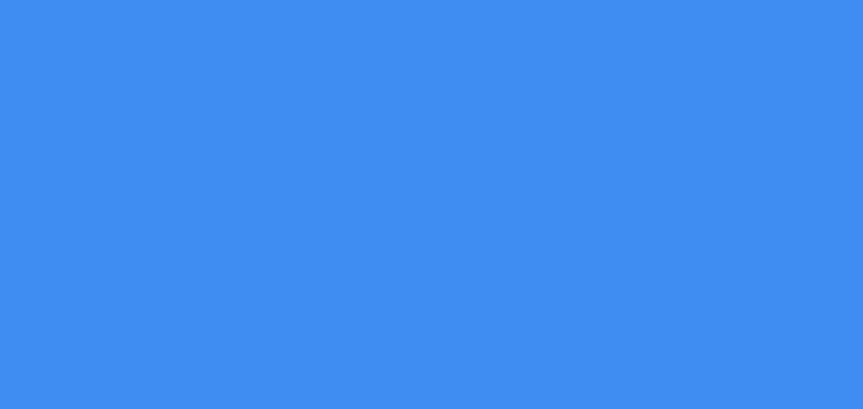
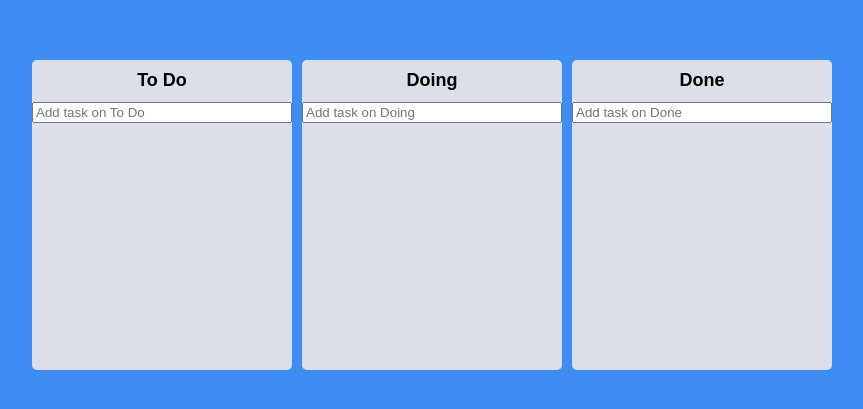
Before and after one commit to develop3357/trello-clone, a React (Create React App) app: page / in a window 1280 px wide. Shown: the part 185-594 px from the top of the page, without its empty margins (208-1071 px from the left). Built offline with nearby package versions, Linux system fonts and the light colour scheme.

Commit message:
Follow the lecture

```diff
--- a/package.json
+++ b/package.json
@@ -13,6 +13,7 @@
     "react": "^18.2.0",
     "react-beautiful-dnd": "^13.1.1",
     "react-dom": "^18.2.0",
+    "react-hook-form": "^7.40.0",
     "react-scripts": "5.0.1",
     "recoil": "^0.7.6",
     "styled-components": "^5.3.6",
--- a/src/App.tsx
+++ b/src/App.tsx
@@ -1,5 +1,68 @@
+import { DragDropContext, DropResult } from "react-beautiful-dnd";
+import { useRecoilState } from "recoil";
+import styled from "styled-components";
+import { toDoState } from "./atoms";
+import Board from "./components/Board";
+
+const Wrapper = styled.div`
+  display: flex;
+  width: 100vh;
+  margin: 0 auto;
+  justify-content: center;
+  align-items: center;
+  height: 100vh;
+`;
+
+const Boards = styled.div`
+  display: flex;
+  justify-content: center;
+  align-items: flex-start;
+  width: 100%;
+  gap: 10px;
+`;
+
 function App() {
-  return <div></div>;
+  const [toDos, setToDos] = useRecoilState(toDoState);
+  const onDragEnd = (info: DropResult) => {
+    console.log(info);
+    const { destination, source } = info;
+    if (!destination) return;
+    if (destination?.droppableId === source.droppableId) {
+      setToDos((allBoards) => {
+        const boardCopy = [...allBoards[source.droppableId]];
+        const [taskObj] = boardCopy.splice(source.index, 1);
+        boardCopy.splice(destination.index, 0, taskObj);
+        return {
+          ...allBoards,
+          [source.droppableId]: boardCopy,
+        };
+      });
+    }
+    if (destination?.droppableId !== source.droppableId) {
+      setToDos((allBoards) => {
+        const sourceBoard = [...allBoards[source.droppableId]];
+        const destinationBoard = [...allBoards[destination?.droppableId]];
+        const [taskObj] = sourceBoard.splice(source.index, 1);
+        destinationBoard.splice(destination.index, 0, taskObj);
+        return {
+          ...allBoards,
+          [source.droppableId]: sourceBoard,
+          [destination.droppableId]: destinationBoard,
+        };
+      });
+    }
+  };
+  return (
+    <DragDropContext onDragEnd={onDragEnd}>
+      <Wrapper>
+        <Boards>
+          {Object.keys(toDos).map((boardId) => (
+            <Board boardId={boardId} key={boardId} toDos={toDos[boardId]} />
+          ))}
+        </Boards>
+      </Wrapper>
+    </DragDropContext>
+  );
 }
 
 export default App;
--- /dev/null
+++ b/src/atoms.ts
@@ -0,0 +1,15 @@
+import { atom } from "recoil";
+
+export interface ITodo {
+  id: number;
+  text: string;
+}
+
+interface ITodoState {
+  [key: string]: ITodo[];
+}
+
+export const toDoState = atom<ITodoState>({
+  key: "toDo",
+  default: { "To Do": [], Doing: [], Done: [] },
+});
--- a/src/atoms.tsx
+++ /dev/null
@@ -1,6 +0,0 @@
-import { atom } from "recoil";
-
-export const toDoState = atom({
-  key: "toDo",
-  default: ["a", "b", "c", "d", "e", "f"],
-});
--- /dev/null
+++ b/src/components/Board.tsx
@@ -0,0 +1,110 @@
+import { Droppable } from "react-beautiful-dnd";
+import { useForm } from "react-hook-form";
+import { useSetRecoilState } from "recoil";
+import styled from "styled-components";
+import { ITodo, toDoState } from "../atoms";
+import DraggableCard from "./DraggableCard";
+
+const Wrapper = styled.div`
+  width: 300px;
+  padding-top: 10px;
+  background-color: ${(props) => props.theme.boardColor};
+  border-radius: 5px;
+  min-height: 300px;
+  display: flex;
+  flex-direction: column;
+`;
+
+const Title = styled.h2`
+  text-align: center;
+  font-weight: 600;
+  margin-bottom: 10px;
+  font-size: 18px;
+`;
+
+interface IAreaProps {
+  isDraggingFromThis: boolean;
+  isDraggingOver: boolean;
+}
+
+const Area = styled.div<IAreaProps>`
+  background-color: ${(props) =>
+    props.isDraggingOver
+      ? "#dfe6e9"
+      : props.isDraggingFromThis
+      ? "#b2bec3"
+      : "transparent"};
+  flex-grow: 1;
+  transition: background-color 0.3s ease-in-out;
+  padding: 20px;
+`;
+
+const Form = styled.form`
+  width: 100%;
+  display: flex;
+  input {
+    width: fit-content;
+    flex-grow: 1;
+  }
+`;
+
+interface IBoardProps {
+  toDos: ITodo[];
+  boardId: string;
+}
+
+interface IForm {
+  toDo: string;
+}
+
+function Board({ toDos, boardId }: IBoardProps) {
+  const { register, setValue, handleSubmit } = useForm<IForm>();
+  const setToDos = useSetRecoilState(toDoState);
+  const onValid = ({ toDo }: IForm) => {
+    const newToDo = {
+      id: Date.now(),
+      text: toDo,
+    };
+    setToDos((allBoards) => {
+      return {
+        ...allBoards,
+        [boardId]: [newToDo, ...allBoards[boardId]],
+      };
+    });
+    setValue("toDo", "");
+  };
+  return (
+    <Wrapper>
+      <Title>{boardId}</Title>
+      <Form onSubmit={handleSubmit(onValid)}>
+        <input
+          {...register("toDo", { required: true })}
+          type="text"
+          placeholder={`Add task on ${boardId}`}
+        />
+      </Form>
+      <Droppable droppableId={boardId}>
+        {(provided, snapshot) => (
+          <Area
+            isDraggingOver={snapshot.isDraggingOver}
+            isDraggingFromThis={Boolean(snapshot.draggingFromThisWith)}
+            ref={provided.innerRef}
+            {...provided.droppableProps}
+          >
+            {toDos.map((toDo, index) => (
+              <DraggableCard
+                key={toDo.id}
+                toDoId={toDo.id}
+                toDoText={toDo.text}
+                index={index}
+              />
+            ))}
+            {provided.placeholder}
+          </Area>
+        )}
+      </Droppable>
+    </Wrapper>
+  );
+}
+
+export default Board;
--- /dev/null
+++ b/src/components/DraggableCard.tsx
@@ -0,0 +1,38 @@
+import React from "react";
+import { Draggable } from "react-beautiful-dnd";
+import styled from "styled-components";
+
+const Card = styled.div<{ isDragging: boolean }>`
+  border-radius: 5px;
+  padding: 10px 10px;
+  background-color: ${(props) =>
+    props.isDragging ? "#74b9ff" : props.theme.cardColor};
+  margin-bottom: 5px;
+  box-shadow: ${(props) =>
+    props.isDragging ? "0px 2px 5px rgba(0,0,0,0.05)" : "none"};
+`;
+
+interface IDraggableCardProps {
+  toDoId: number;
+  toDoText: string;
+  index: number;
+}
+
+function DraggableCard({ toDoId, toDoText, index }: IDraggableCardProps) {
+  return (
+    <Draggable key={toDoId} draggableId={"" + toDoId} index={index}>
+      {(provided, snapshot) => (
+        <Card
+          isDragging={snapshot.isDragging}
+          ref={provided.innerRef}
+          {...provided.dragHandleProps}
+          {...provided.draggableProps}
+        >
+          {toDoText}
+        </Card>
+      )}
+    </Draggable>
+  );
+}
+
+export default React.memo(DraggableCard);
--- a/src/theme.ts
+++ b/src/theme.ts
@@ -1,4 +1,4 @@
-import styled, { createGlobalStyle, DefaultTheme } from "styled-components";
+import { createGlobalStyle, DefaultTheme } from "styled-components";
 
 export const GlobalStyle = createGlobalStyle`
 body {
```
Also changed, not shown: 1 other file (tests, documents, lock files or other folders).
